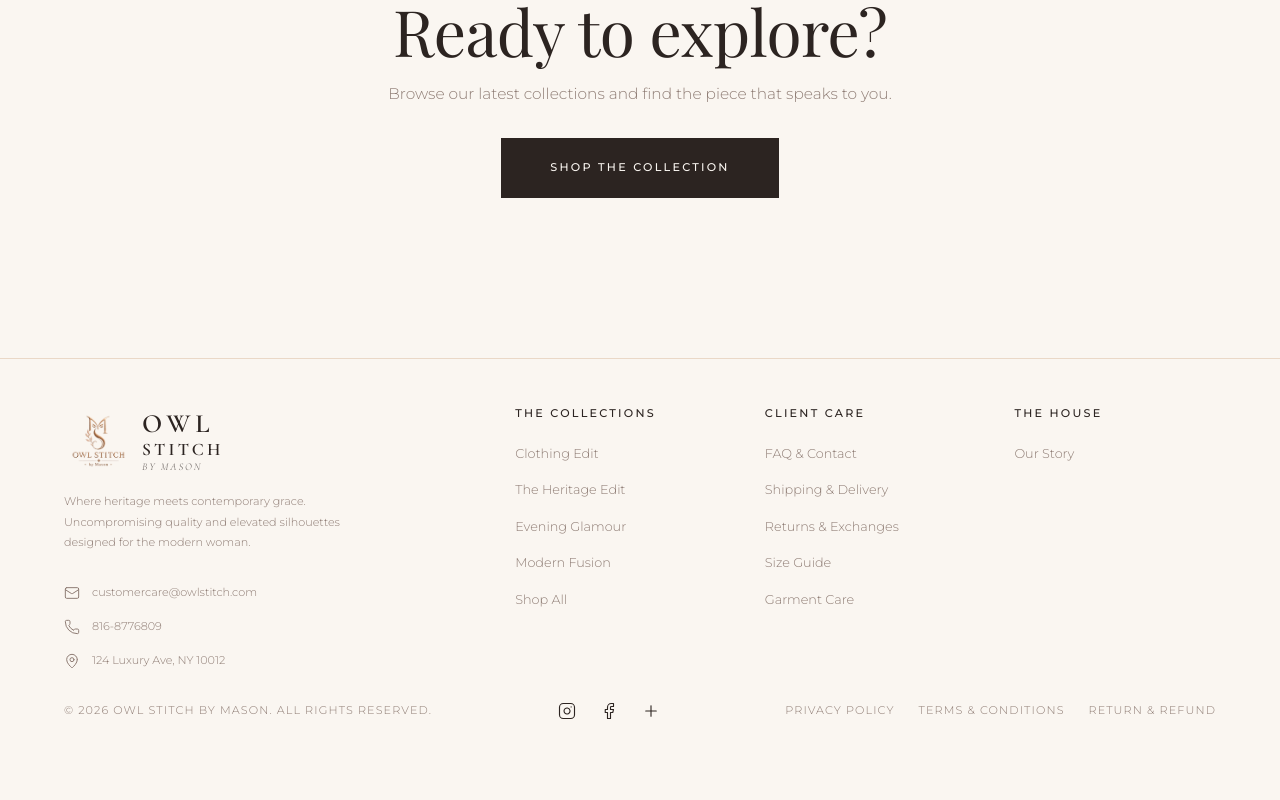
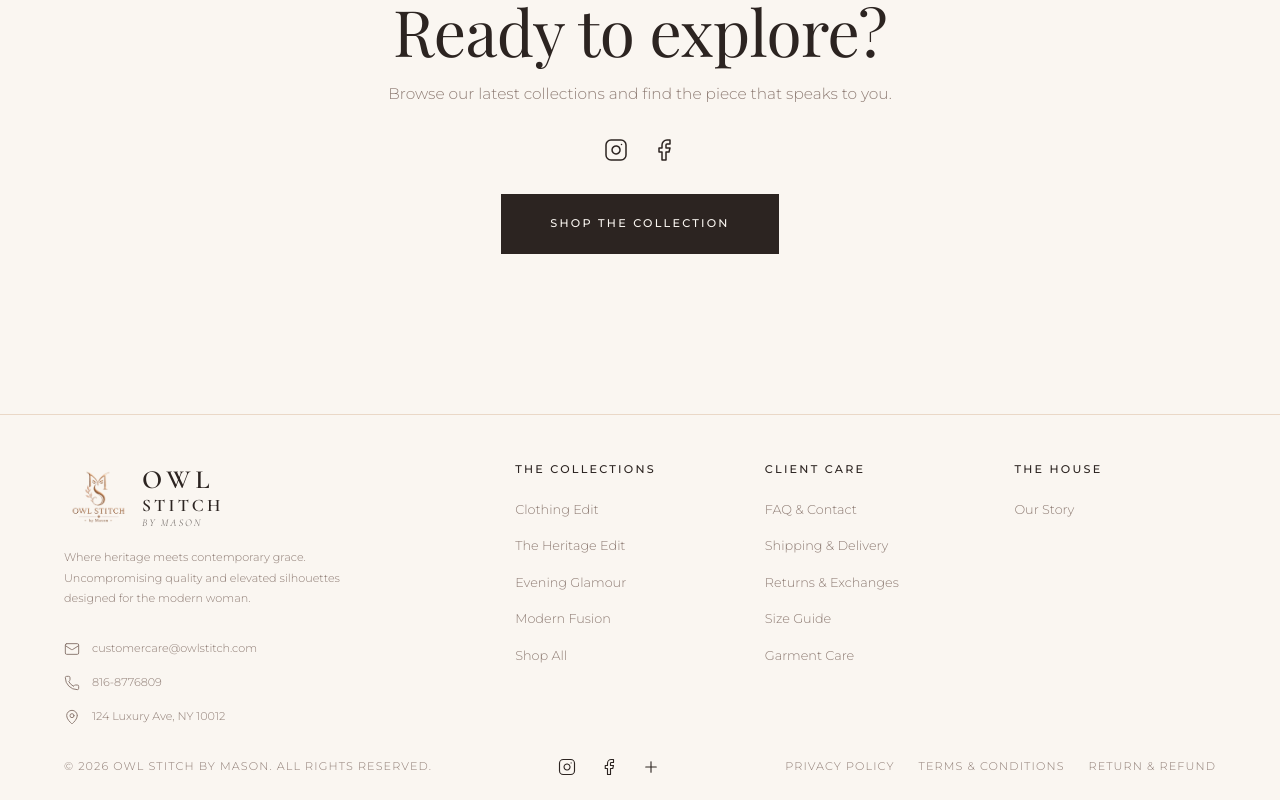
Before and after one commit to KuhuNarangg/mason, a React (Vite) app in the folder frontend/: page /about in a window 1280 px wide. Shown: the part 3365-4165 px from the top of the page. Before the commit the page ends 4109 px from the top, so only its background shows below. Built offline with nearby package versions, Linux system fonts and the light colour scheme; no server answers; a web font is replaced by a local one.

Commit message:
Add social media links to the About page CTA section

```diff
--- a/frontend/src/pages/About.jsx
+++ b/frontend/src/pages/About.jsx
@@ -118,6 +118,14 @@
       <section className="about-cta reveal-up">
         <h2>Ready to explore?</h2>
         <p>Browse our latest collections and find the piece that speaks to you.</p>
+        <div style={{ display: 'flex', gap: '1.5rem', justifyContent: 'center', marginBottom: '2rem' }}>
+          <a href="https://www.instagram.com/owlstitchofficial?igsh=ZjgyeHZ0ajdxN2tr&utm_source=qr" target="_blank" rel="noopener noreferrer" aria-label="Instagram" style={{ color: 'var(--ink)', transition: 'transform 0.3s' }} onMouseEnter={(e) => e.currentTarget.style.transform = 'scale(1.1)'} onMouseLeave={(e) => e.currentTarget.style.transform = 'scale(1)'}>
+            <svg width="24" height="24" viewBox="0 0 24 24" fill="none" stroke="currentColor" strokeWidth="1.5" strokeLinecap="round" strokeLinejoin="round"><rect x="2" y="2" width="20" height="20" rx="5" ry="5"/><path d="M16 11.37A4 4 0 1 1 12.63 8 4 4 0 0 1 16 11.37z"/><line x1="17.5" y1="6.5" x2="17.51" y2="6.5"/></svg>
+          </a>
+          <a href="https://www.facebook.com/share/1BiAuAZoDx/?mibextid=wwXIfr" target="_blank" rel="noopener noreferrer" aria-label="Facebook" style={{ color: 'var(--ink)', transition: 'transform 0.3s' }} onMouseEnter={(e) => e.currentTarget.style.transform = 'scale(1.1)'} onMouseLeave={(e) => e.currentTarget.style.transform = 'scale(1)'}>
+            <svg width="24" height="24" viewBox="0 0 24 24" fill="none" stroke="currentColor" strokeWidth="1.5" strokeLinecap="round" strokeLinejoin="round"><path d="M18 2h-3a5 5 0 0 0-5 5v3H7v4h3v8h4v-8h3l1-4h-4V7a1 1 0 0 1 1-1h3z"/></svg>
+          </a>
+        </div>
         <Link to="/category/women" className="btn btn-primary">
           Shop The Collection
         </Link>
```
